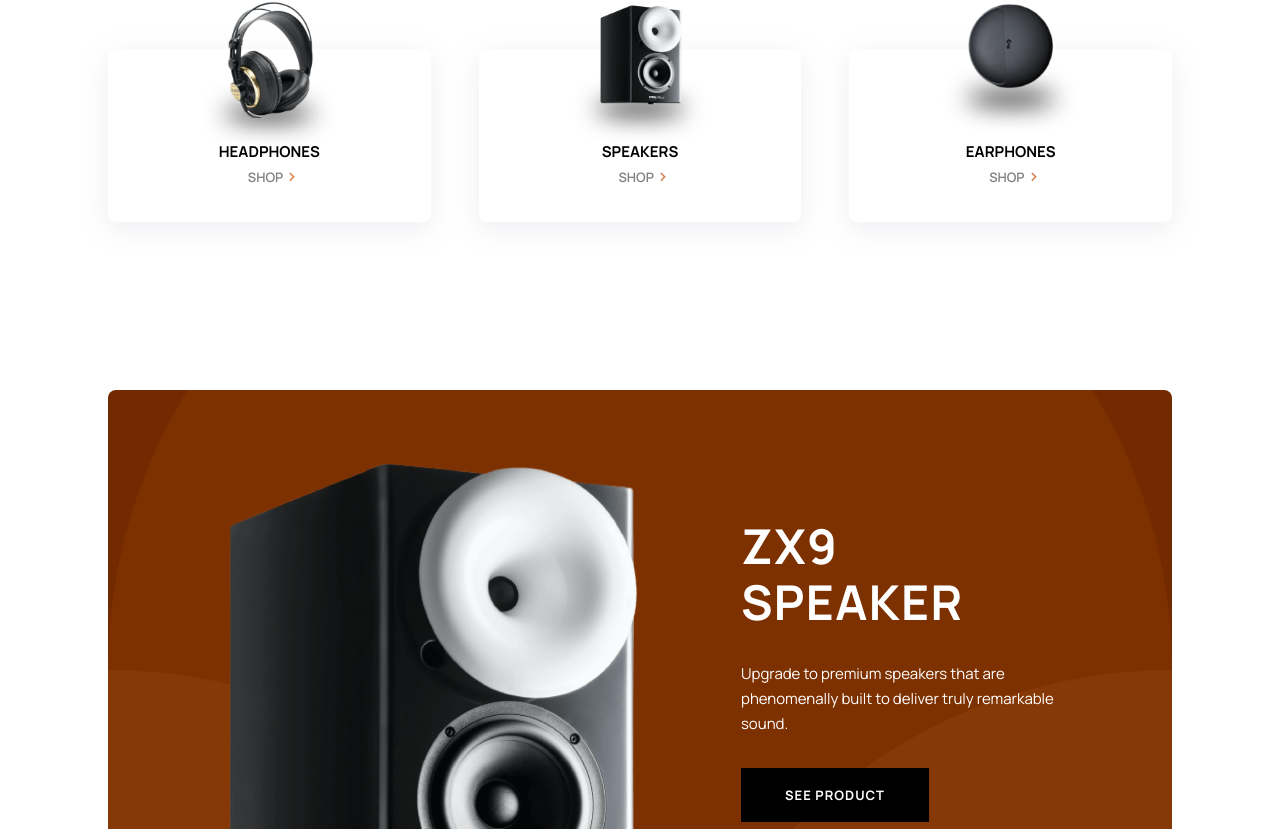
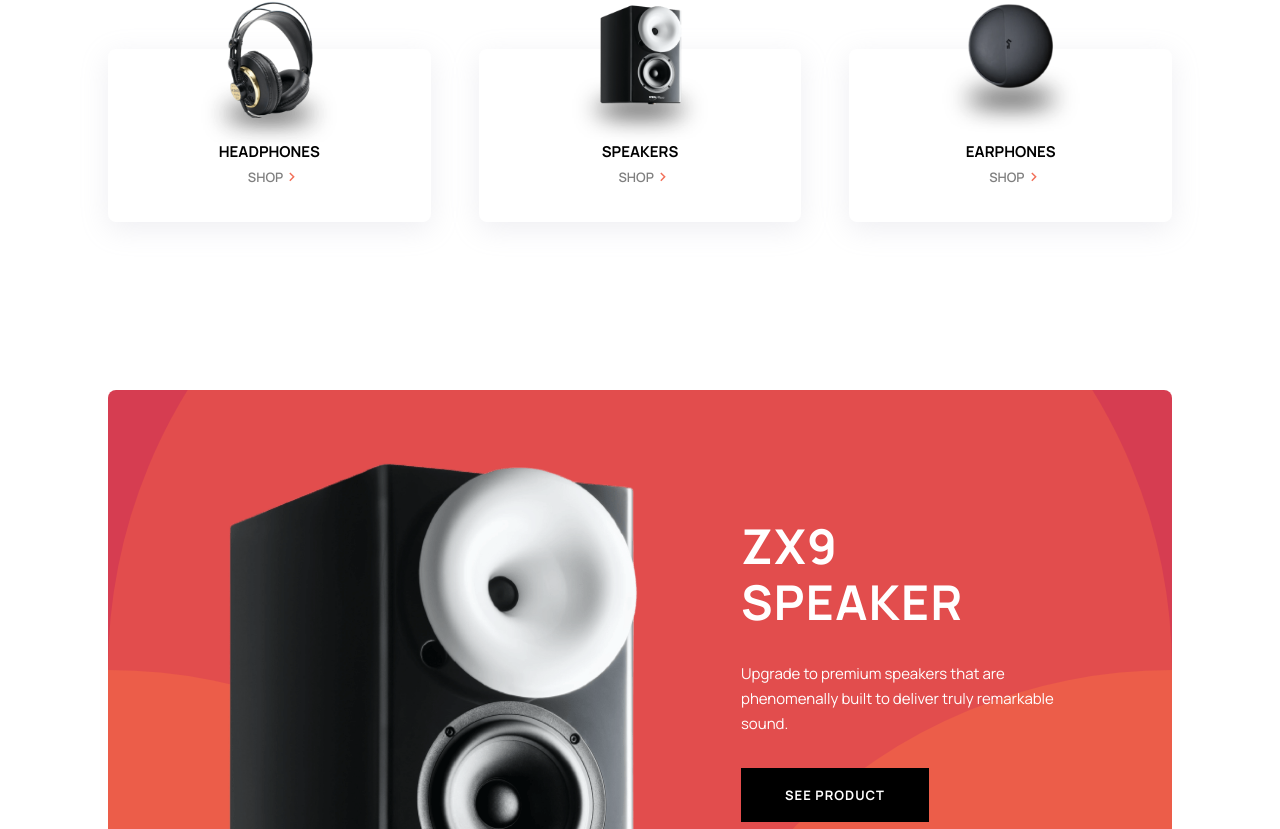
Before and after one commit to Yazdun/next-ts-audiophile, a Next.js app: page / in a window 1280 px wide. Shown: the part 831-1660 px from the top of the page. Built offline with nearby package versions, Linux system fonts and the light colour scheme.

Commit message:
color scheme : updated

```diff
--- a/components/bannerZX9/styles.module.css
+++ b/components/bannerZX9/styles.module.css
@@ -11,7 +11,7 @@
   gap: 1.938rem;
   background-image: url('../../assets/home/desktop/pattern-circles.svg');
   background-repeat: no-repeat;
-  background-position: left;
+  background-position: center;
   background-size: cover;
   overflow: hidden;
   border-radius: 0.5rem;
--- a/components/hero/styles.module.css
+++ b/components/hero/styles.module.css
@@ -5,7 +5,6 @@
       rgba(0, 0, 0, 0.3)
     ),
     url('../../assets/home/mobile/image-header.jpg');
-  /* min-height: calc(100vh - 81px); */
   min-height: calc(100vh - 79px);
   background-size: contain;
   background-repeat: no-repeat;
--- a/styles/globals.css
+++ b/styles/globals.css
@@ -2,8 +2,8 @@
 
 :root {
   /* colors */
-  --clr-primary-1: #d87d4a;
-  --clr-primary-2: #cc5a18;
+  --clr-primary-1: #f27059;
+  --clr-primary-2: #f04a41;
   --clr-light-1: #f1f1f1;
   --clr-light-2: #fafafa;
   --clr-light-3: #ffffff;
```
Also changed, not shown: assets/home/desktop/pattern-circles.svg.
